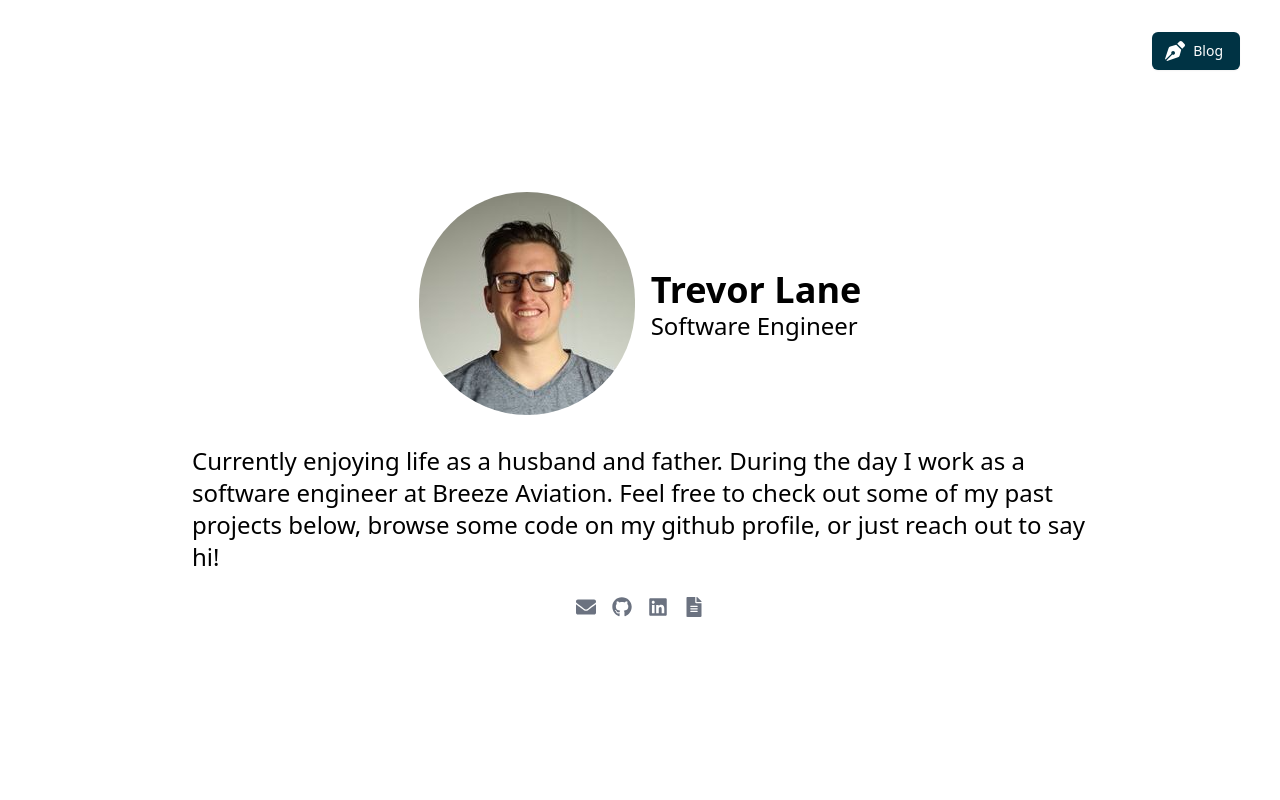
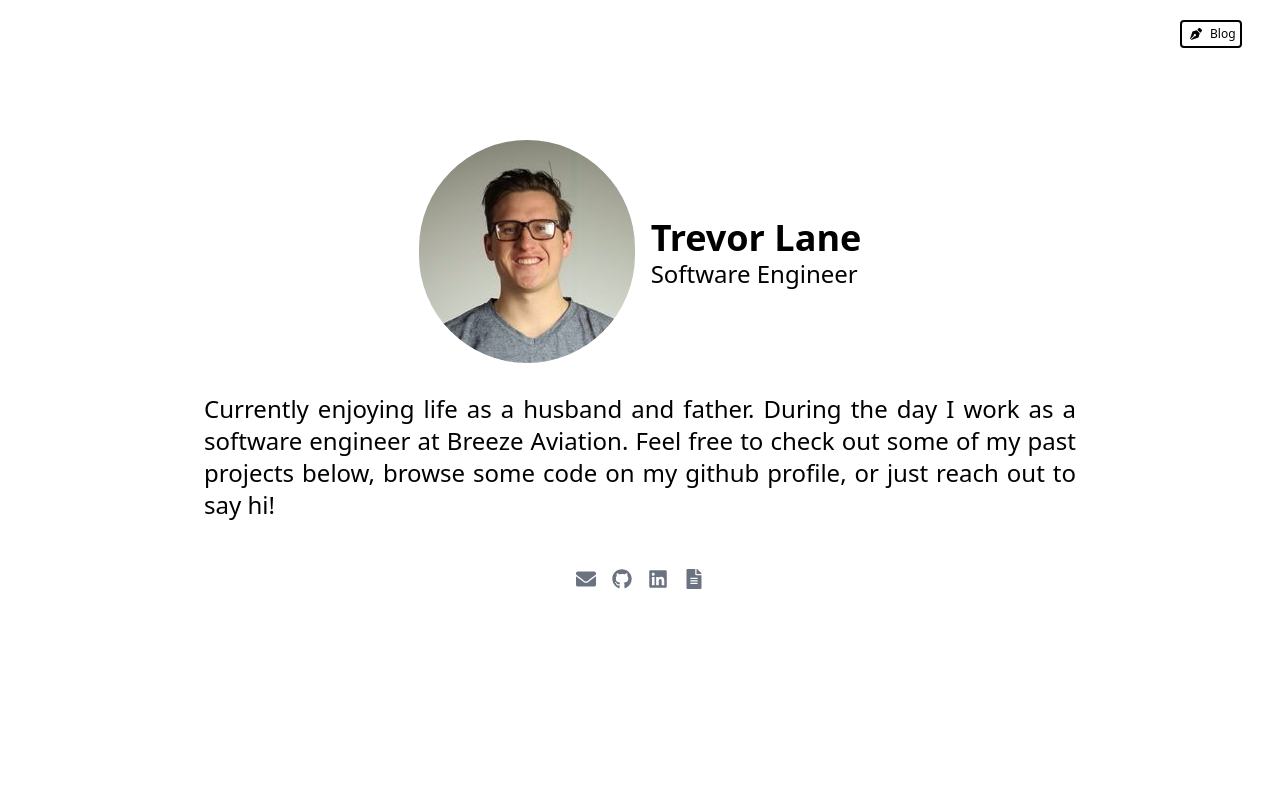
Before and after one commit to trevorhere/project-site-template, a Next.js app: page / in a window 1280 px wide. Shown: the top 800 px of the page. Built offline with nearby package versions, Linux system fonts and the light colour scheme.

Commit message:
some updates

```diff
--- a/pages/index.js
+++ b/pages/index.js
@@ -3,37 +3,40 @@ import Image from 'next/image'
 import {useRouter} from 'next/router'
 import ProjectList from './components/projectList'
 import *  as siteData from '../services/siteData'
-import {FaPenNib} from "react-icons/fa";
+import {FaPenNib, FaArrowDown} from "react-icons/fa";
 
 export default function Home() {
   const router = useRouter()
   return (
     <>
-      <div className="width-screen h-1 " >
-        <div className="z-20 fixed top-8 right-10 ">
+      <div className="width-screen h-1" >
+        <div className="z-20 fixed top-5 right-5 pr-10 lg:pr-20 sm:bottom-5 ">
             <button
               type="button"
-              className={`accent-bg accent-bg-hover inline-flex items-center px-4 py-2 border border-transparent shadow-sm text-sm font-medium rounded-md text-white `}
+              className="flex flex-row absolute items-center px-1 py-1 border-2 border-black text-xs font-medium rounded  hover:bg-gray-200 focus:outline-none focus:ring-2 focus:ring-offset-2 focus:ring-black-500"
+              // className={`accent-bg accent-bg-hover inline-flex items-center px-4 py-2 border border-transparent shadow-sm text-sm font-medium rounded-md text-white `}
               onClick={() => router.push(siteData.callToActionLink)}
             >
-            <style>{`.accent-bg{ background-color:${siteData.accent};} .accent-bg-hover:hover{ opacity: .7;}`}</style>
-              <FaPenNib className="-ml-1 mr-2 h-5 w-5" aria-hidden="true" />
-              {siteData.callToActionTitle}
+            {/* <style>{`.accent-bg{ background-color:${siteData.accent};} .accent-bg-hover:hover{ opacity: .7;}`}</style> */}
+              <FaPenNib className="mx-1 mr-2 h-3 w-3" aria-hidden="true" />
+              <span className="hidden lg:contents ">
+                {siteData.callToActionTitle}
+              </span>
             </button>
         </div>
       </div>
-      <div className="z-0 flex  w-screen fixed  h-screen items-center content-center  mx-auto sm:px-6 lg:px-8 ">
+      <div className="z-0 flex  w-screen fixed  h-screen items-center content-center pt-40 mx-auto sm:px-6 lg:px-8 ">
       <div className="flex flex-col max-w-4xl mx-auto items-center">
-        <div className="flex flex-row  items-center">
+        <div className="flex flex-row flex-wrap justify-center items-center">
           <div className="mr-4 flex-shrink-0 self-center">
-            <Image className="rounded-full" src={siteData.selfie} placeholder="blur"  onClick={() => router.push('/')}alt="Picture of the author" />
+            <Image className="rounded-full" src={siteData.selfie} placeholder="blur" onClick={() => router.push('/')}alt="Picture of the author" />
           </div>
           <div>
             <h4 className="text-4xl font-bold">{siteData.firstName} {siteData.lastName}</h4>
             <h4 className="text-2xl font-thin">{siteData.title}</h4>
           </div>
         </div>
-        <div className="mt-6 text-2xl">
+        <div className="my-6 text-2xl mx-3 text-justify">
           <p>{siteData.bio}</p>
         </div>
         <div className=" mt-6 text-xl">
@@ -45,6 +48,9 @@ export default function Home() {
           })}
           </p>
         </div>
+        <div className="mt-56 text-gray-500">
+          <FaArrowDown />
+        </div>
       </div>
     </div>
    <div className="accent-bg z-30 flex mt-10 absolute slider-up w-full min-h-screen items-center content-center  mx-auto sm:px-6 lg:px-8  lg:.slider_up_small ">
```
Also changed, not shown: 1 other file (tests, documents, lock files or other folders).
